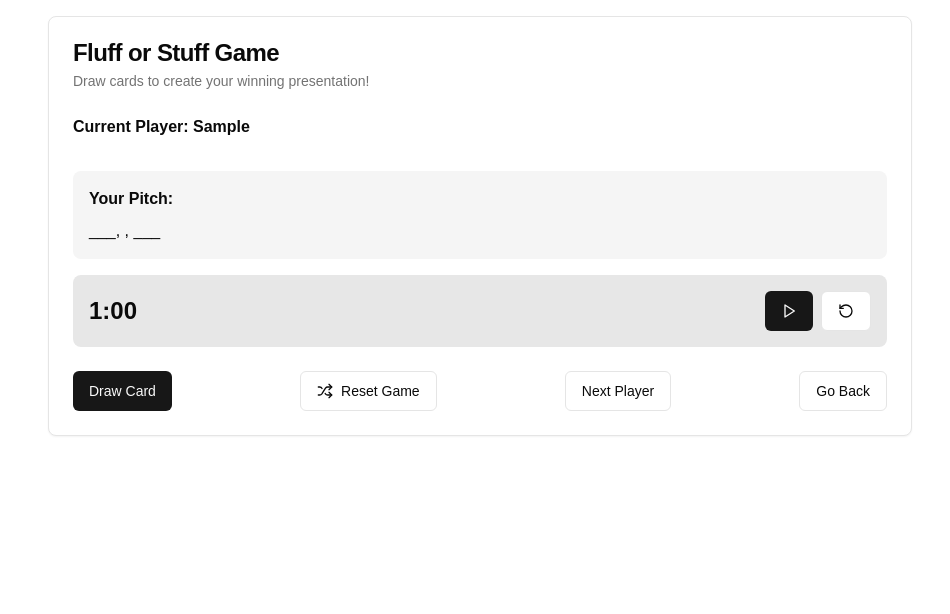
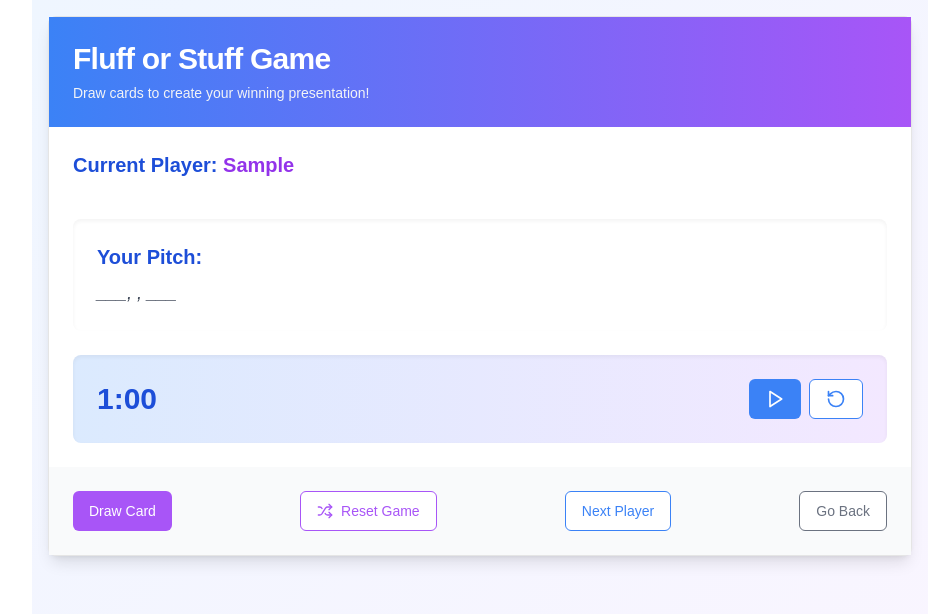
Before and after one commit to daricewong/fos-game, a Next.js app: page / in a window 1280 px wide. Both pictures are taken after typing "Sample", "Sample", "Sample", "Sample" into the empty fields and a click on the button "Start Game". Shown: the top 614 px of the page, without its empty margins (160-1110 px from the left). Built offline with nearby package versions, Linux system fonts and the light colour scheme.

Commit message:
Made the game more aesthetic looking

```diff
--- a/components/pitch-deck-game.tsx
+++ b/components/pitch-deck-game.tsx
@@ -4,6 +4,7 @@ import React, { useState, useEffect } from 'react'
 import { Button } from "@/components/ui/button"
 import { Card, CardContent, CardDescription, CardFooter, CardHeader, CardTitle } from "@/components/ui/card"
 import { Shuffle, Play, Pause, RotateCcw } from "lucide-react"
+import { motion } from 'framer-motion'
 
 type CardType = 'Content' | 'Prompt' | 'Theme'; // Updated card types
 
@@ -321,6 +322,10 @@ export function PitchDeckGameComponent() {
     // Reset the cards being drawn for the next player
     setHand([]);
 
+    // Reset the timer to 60 seconds
+    setTimer(60);
+    setIsTimerRunning(false);
+
     // Update the UI to reflect the next player's name
     const currentPlayerElement = document.querySelector('.current-player-name');
     if (currentPlayerElement) {
@@ -329,23 +334,26 @@ export function PitchDeckGameComponent() {
   }
 
   return (
-    <div className="max-w-4xl mx-auto p-4">
+    <div className="max-w-4xl mx-auto p-4 bg-gradient-to-br from-blue-50 to-purple-50 min-h-screen">
       {!isGameStarted ? (
-        <Card className="mb-4 mx-auto">
-          <CardHeader>
-            <CardTitle>Fluff or Stuff Game</CardTitle>
-            <CardDescription>Enter Player Names to Start the Game!</CardDescription>
+        <motion.div
+          initial={{ opacity: 0, y: 20 }}
+          animate={{ opacity: 1, y: 0 }}
+          transition={{ duration: 0.5 }}
+        >
+          <Card className="mb-4 mx-auto shadow-lg max-w-md">
+            <CardHeader className="bg-gradient-to-r from-blue-500 to-purple-500 text-white">
+              <CardTitle className="text-3xl font-bold">Fluff or Stuff Game</CardTitle>
+              <CardDescription className="text-gray-100">Enter Player Names to Start the Game!</CardDescription>
             </CardHeader>
-          <CardContent>
-            <form onSubmit={handlePlayerNamesSubmit} className="mb-4">
-              <div className="mb-2 flex items-center"> {/* Flex container for alignment */}
-                <label className="w-1/3"> {/* Set a width for the label */}
-                  Number of Players:
-                </label>
+            <CardContent className="p-6">
+              <form onSubmit={handlePlayerNamesSubmit} className="space-y-4">
+                <div className="mb-4">
+                  <label className="block text-sm font-medium text-gray-700 mb-1">Number of Players:</label>
                   <select
                     value={numPlayers}
                     onChange={(e) => setNumPlayers(Number(e.target.value))}
-                  className="ml-2 border rounded p-1 w-full" // Make dropdown full width
+                    className="w-full px-3 py-2 bg-white border border-gray-300 rounded-md shadow-sm focus:outline-none focus:ring-2 focus:ring-blue-500 focus:border-blue-500"
                   >
                     <option value={4}>4</option>
                     <option value={5}>5</option>
@@ -353,78 +361,94 @@ export function PitchDeckGameComponent() {
                   </select>
                 </div>
                 {Array.from({ length: numPlayers }).map((_, index) => (
-                <div key={index} className="mb-2 flex items-center"> {/* Added flex for alignment */}
-                  <label className="w-1/3"> {/* Set a width for the label */}
+                  <div key={index} className="mb-4">
+                    <label htmlFor={`player-${index}`} className="block text-sm font-medium text-gray-700 mb-1">
                       Player {index + 1} Name:
                     </label>
                     <input
                       type="text"
                       id={`player-${index}`}
-                    className="ml-2 border rounded p-1 w-full" // Make input full width
+                      className="w-full px-3 py-2 bg-white border border-gray-300 rounded-md shadow-sm focus:outline-none focus:ring-2 focus:ring-blue-500 focus:border-blue-500"
                       required
                     />
                   </div>
                 ))}
-              <Button type="submit" className="w-full mt-4">Start Game</Button> {/* Full width button with margin-top */}
+                <Button type="submit" className="w-full bg-gradient-to-r from-blue-500 to-purple-500 text-white font-bold py-2 px-4 rounded-md hover:from-blue-600 hover:to-purple-600 transition duration-300">
+                  Start Game
+                </Button>
               </form>
             </CardContent>
           </Card>
+        </motion.div>
       ) : (
-        <Card className="mb-4">
+        <motion.div
+          initial={{ opacity: 0, y: 20 }}
+          animate={{ opacity: 1, y: 0 }}
+          transition={{ duration: 0.5 }}
+        >
+          <Card className="mb-4 shadow-lg">
+            <CardHeader className="bg-gradient-to-r from-blue-500 to-purple-500 text-white">
+              <CardTitle className="text-3xl font-bold">Fluff or Stuff Game</CardTitle>
+              <CardDescription className="text-gray-100">Draw cards to create your winning presentation!</CardDescription>
+            </CardHeader>
+            <CardContent className="p-6">
+              <div className="mb-4">
+                <h3 className="font-bold text-xl text-blue-700">Current Player: <span className="text-purple-600">{playerNames[currentPlayerIndex]}</span></h3>
+              </div>
+              <div className="grid grid-cols-1 sm:grid-cols-2 md:grid-cols-3 gap-4 mb-6">
+                {hand.map((card, index) => (
+                  <motion.div
+                    key={index}
+                    initial={{ opacity: 0, scale: 0.8 }}
+                    animate={{ opacity: 1, scale: 1 }}
+                    transition={{ duration: 0.3, delay: index * 0.1 }}
+                  >
+                    <Card className={`${getCardColor(card.type)} border-2 shadow-md hover:shadow-lg transition-shadow duration-300`}>
                       <CardHeader>
-            <CardTitle>Fluff or Stuff Game</CardTitle>
-            <CardDescription>Draw cards to create your winning presentation!</CardDescription>
+                        <CardTitle className="text-sm font-semibold">{card.type}</CardTitle>
                       </CardHeader>
                       <CardContent>
-            <div className="mb-4">
-              <h3 className="font-bold">Current Player: {playerNames[currentPlayerIndex]}</h3>
-            </div>
-            <div className="grid grid-cols-1 sm:grid-cols-2 gap-4 mb-4"> {/* Responsive grid */}
-              {hand.map((card, index) => (
-                <Card key={index} className={`${getCardColor(card.type)} border-2`}>
-                  <CardHeader>
-                    <CardTitle className="text-sm">{card.type}</CardTitle>
-                  </CardHeader>
-                  <CardContent>
-                    <p>{card.content}</p>
+                        <p className="text-lg">{card.content}</p>
                       </CardContent>
                     </Card>
+                  </motion.div>
                 ))}
               </div>
-            <div className="bg-muted p-4 rounded-lg mb-4">
-              <h3 className="font-bold mb-2">Your Pitch:</h3>
-              <p>{renderPitch()}</p>
+              <div className="bg-white p-6 rounded-lg mb-6 shadow-inner">
+                <h3 className="font-bold mb-2 text-xl text-blue-700">Your Pitch:</h3>
+                <p className="text-lg italic text-gray-700">{renderPitch()}</p>
               </div>
-            <div className="flex items-center justify-between bg-primary/10 p-4 rounded-lg">
-              <div className="text-2xl font-bold">
+              <div className="flex items-center justify-between bg-gradient-to-r from-blue-100 to-purple-100 p-6 rounded-lg shadow-inner">
+                <div className="text-3xl font-bold text-blue-700">
                   {Math.floor(timer / 60)}:{(timer % 60).toString().padStart(2, '0')}
                 </div>
                 <div>
-                <Button onClick={toggleTimer} className="mr-2">
-                  {isTimerRunning ? <Pause className="h-4 w-4" /> : <Play className="h-4 w-4" />}
+                  <Button onClick={toggleTimer} className="mr-2 bg-blue-500 hover:bg-blue-600">
+                    {isTimerRunning ? <Pause className="h-5 w-5" /> : <Play className="h-5 w-5" />}
                   </Button>
-                <Button onClick={resetTimer} variant="outline">
-                  <RotateCcw className="h-4 w-4" />
+                  <Button onClick={resetTimer} variant="outline" className="border-blue-500 text-blue-500 hover:bg-blue-50">
+                    <RotateCcw className="h-5 w-5" />
                   </Button>
                 </div>
               </div>
             </CardContent>
-          <CardFooter className="flex flex-col sm:flex-row justify-between"> {/* Responsive footer */}
-            <Button onClick={drawCard} disabled={isHandComplete() || remainingCards.length === 0} className="mb-2 sm:mb-0 sm:w-auto w-full">
+            <CardFooter className="flex flex-col sm:flex-row justify-between p-6 bg-gray-50">
+              <Button onClick={drawCard} disabled={isHandComplete() || remainingCards.length === 0} className="mb-2 sm:mb-0 sm:w-auto w-full bg-purple-500 hover:bg-purple-600">
                 Draw Card
               </Button>
-            <Button onClick={resetGame} variant="outline" className="mb-2 sm:mb-0 sm:w-auto w-full">
+              <Button onClick={resetGame} variant="outline" className="mb-2 sm:mb-0 sm:w-auto w-full border-purple-500 text-purple-500 hover:bg-purple-50">
                 <Shuffle className="mr-2 h-4 w-4" />
                 Reset Game
               </Button>
-            <Button onClick={nextPlayer} variant="outline" className="mb-2 sm:mb-0 sm:w-auto w-full">
+              <Button onClick={nextPlayer} variant="outline" className="mb-2 sm:mb-0 sm:w-auto w-full border-blue-500 text-blue-500 hover:bg-blue-50">
                 Next Player
               </Button>
-            <Button onClick={goBackToSetup} variant="outline" className="mb-2 sm:mb-0 sm:w-auto w-full">
+              <Button onClick={goBackToSetup} variant="outline" className="mb-2 sm:mb-0 sm:w-auto w-full border-gray-500 text-gray-500 hover:bg-gray-50">
                 Go Back
               </Button>
             </CardFooter>
           </Card>
+        </motion.div>
       )}
     </div>
   )
--- a/components/ui/button.tsx
+++ b/components/ui/button.tsx
@@ -9,7 +9,7 @@ const buttonVariants = cva(
   {
     variants: {
       variant: {
-        default: "bg-primary text-primary-foreground hover:bg-primary/90",
+        default: "bg-purple-800 text-white hover:bg-purple-900",
         destructive:
           "bg-destructive text-destructive-foreground hover:bg-destructive/90",
         outline:
--- a/package.json
+++ b/package.json
@@ -12,10 +12,12 @@
     "@radix-ui/react-slot": "^1.1.0",
     "class-variance-authority": "^0.7.0",
     "clsx": "^2.1.1",
+    "framer-motion": "^11.11.10",
     "lucide-react": "^0.452.0",
     "next": "14.2.15",
     "react": "^18",
     "react-dom": "^18",
+    "shadcn-ui": "^0.9.2",
     "tailwind-merge": "^2.5.3",
     "tailwindcss-animate": "^1.0.7"
   },
```
Also changed, not shown: 1 other file (tests, documents, lock files or other folders). Lines whose indentation alone changed are shown as unchanged.
